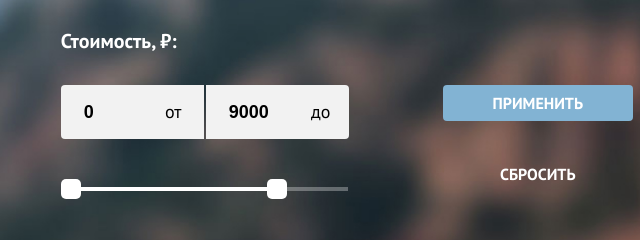
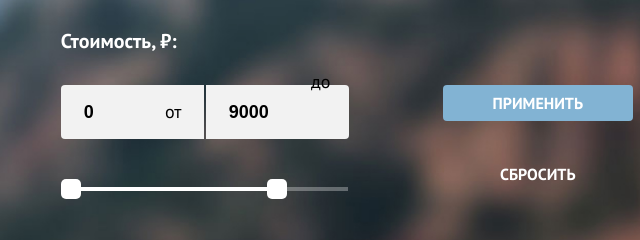
Before and after one commit to htmlacademy-htmlcss/2407401-sedona-38, a plain HTML site: page catalog.html in a window 1280 px wide. Shown: the part 202-442 px from the top of the page, 537-1177 px from the left. Drawn offline with Linux system fonts and the light colour scheme.

Commit message:
Добавляет правки

```diff
--- a/styles/styles.css
+++ b/styles/styles.css
@@ -737,7 +737,7 @@ background-color: inherit;
   line-height: 24px;
   color: #000000;
   margin-left: 208px;
-  margin-top: 30px;
+  margin-top: 30x;
 }
 .group-container {
   display: flex;
```
